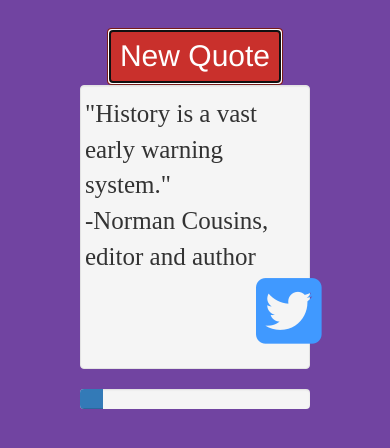
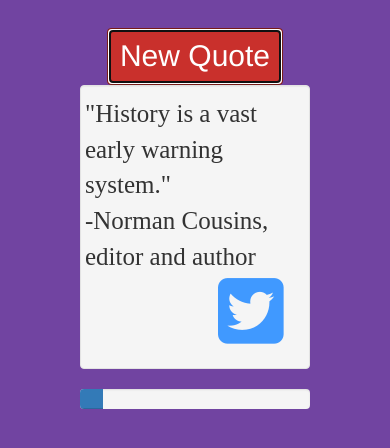
Before and after one commit to Dana94/random-quote-machine, a plain HTML site: page index.html in a window 390 px wide. Both pictures are taken after a click on the button "New Quote". Drawn offline with nearby package versions, Linux system fonts and the light colour scheme.

Commit message:
the layout is now mobile friendly

```diff
--- a/css/stylesheet.css
+++ b/css/stylesheet.css
@@ -1,22 +1,35 @@
 #new-quote, #reset{
-	font-size: 30px;
-	margin-top: 10px;
+  font-size: 30px;
+  margin-top: 10px;
   display: block;
   margin-left: auto;
   margin-right: auto;
 }
 
 #tweet{
-	width: 20px;
+  width: 20px;
   display: block;
 }
 
 #twitter-row{
-	padding-left: 90%;
+  padding-left: 90%;
+}
+
+@media (max-width: 885px){
+	#twitter-row{
+		padding-left: 85%;
+	}
+}
+
+@media (max-width: 520px){
+	#twitter-row{
+		padding-left: 70%;
+	}
 }
 
 #tweet, i{
 	color: #4099FF;
+	object-fit: contain;
 }
 
 body .well{
--- a/js/app.js
+++ b/js/app.js
@@ -110,9 +110,9 @@ function displayQuotes(){
 	}
 }
 
-function tweetQuote(){let href = 'https://twitter.com/intent/tweet?text=';
+function tweetQuote(){
+	let href = 'https://twitter.com/intent/tweet?text=';
 	twitterButton.href = href + encodeURI(quote) + ' -' + encodeURI(author);
-
 }
 
 newQuote.addEventListener('click', displayQuotes);
```
Lines whose indentation alone changed are shown as unchanged.
